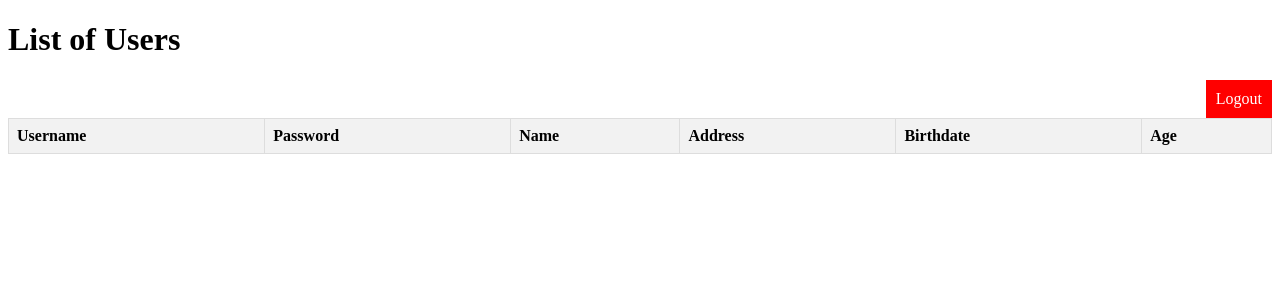
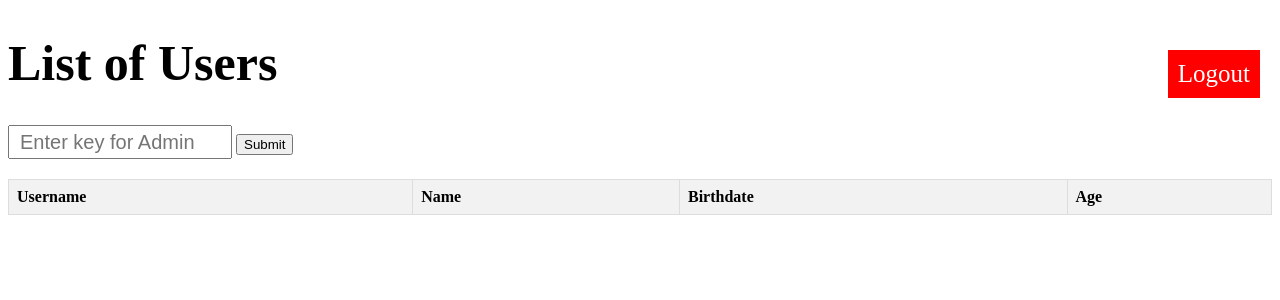
Before and after one commit to Lukh2010/Login_Page-Database, a Flask app: page /list-users in a window 1280 px wide. Shown: the top 300 px of the page. Run offline with Flask 3, Linux system fonts and the light colour scheme; the visitor is signed in with stand-in values (Sample User, id 1); lists and menus that the app fills with data are empty.

Commit message:
add a admin feature to see all information about users

```diff
--- a/database/main.py
+++ b/database/main.py
@@ -1,25 +1,24 @@
-from flask import Flask, redirect, render_template, request, session  # Import session
+from flask import Flask, redirect, render_template, request, session
 import json
 import os
-from datetime import datetime  # Import datetime for age calculation
+from datetime import datetime
 
 app = Flask(__name__)
-app.secret_key = '06387318de54018d05f792a76c9ef93fb1d712e13f51e19c'  # Session secret key
+app.secret_key = '06387318de54018d05f792a76c9ef93fb1d712e13f51e19c'
 
 # File to store user data
 USER_LOG_FILE = 'user_log.txt'
 
 # Function to log user data
-def log_user(username, password, name, address, birthdate):
-    # Validate birthdate format
+def log_user(username, password, name, address, birthdate, role='normal'):
     try:
-        datetime.strptime(birthdate, '%Y-%m-%d')  # Ensure the birthdate is in the correct format
+        datetime.strptime(birthdate, '%Y-%m-%d')
     except ValueError:
-        print(f"Invalid birthdate format: {birthdate}")  # Log invalid format
-        return  # Exit the function if the format is invalid
+        print(f"Invalid birthdate format: {birthdate}")
+        return
 
     with open(USER_LOG_FILE, 'a') as f:
-        f.write(f"{username},{password},{name},{address},{birthdate}\n")  # Log format: username,password,name,address,birthdate
+        f.write(f"{username},{password},{name},{address},{birthdate},{role}\n")
 
 # Function to load users from the log file
 def load_users():
@@ -28,92 +27,94 @@ def load_users():
         with open(USER_LOG_FILE, 'r') as f:
             for line in f:
                 parts = line.strip().split(',')
-                if len(parts) == 5:  # Ensure there are exactly five parts
-                    username, password, name, address, birthdate = parts
-                    # Validate birthdate format
+                if len(parts) == 6:
+                    username, password, name, address, birthdate, role = parts
                     try:
                         birthdate = datetime.strptime(birthdate, '%Y-%m-%d')
                         age = (datetime.now() - birthdate).days // 365
-                        users.append({'username': username, 'password': password, 'name': name, 'address': address, 'birthdate': birthdate.strftime('%Y-%m-%d'), 'age': age})
+                        users.append({'username': username, 'password': password, 'name': name, 'address': address, 'birthdate': birthdate.strftime('%Y-%m-%d'), 'age': age, 'role': role})
                     except ValueError:
-                        print(f"Invalid birthdate format: {birthdate}")  # Log invalid format
+                        print(f"Invalid birthdate format: {birthdate}")
                 else:
-                    print(f"Malformed line: {line.strip()}")  # Log malformed lines for debugging
+                    print(f"Malformed line: {line.strip()}")
     except FileNotFoundError:
-        pass  # If the file doesn't exist, return an empty list
+        pass
     return users
 
 @app.route('/')
 def home():
-    return redirect('/register')  # Redirect to the registration page
+    return redirect('/register')
 
 @app.route('/register', methods=['GET', 'POST'])
 def register():
-    """Render the registration page and handle registration logic."""
-    if 'logged_in' in session:  # Check if user is already logged in
-        return redirect('/list-users')  # Redirect to the list-users page if logged in
+    if 'logged_in' in session:
+        return redirect('/list-users')
 
     if request.method == 'POST':
-        username = request.form['username']   # Get the username and password from the form
-        password = request.form['password']  # Get the password
-        name = request.form['name']  # Get the name
-        address = request.form['address']  # Get the address
-        birthdate = request.form['birthdate']  # Get the birthdate
+        username = request.form['username']
+        password = request.form['password']
+        name = request.form['name']
+        address = request.form['address']
+        birthdate = request.form['birthdate']
 
-        # Validate birthdate
         try:
             birthdate_obj = datetime.strptime(birthdate, '%Y-%m-%d')
             if birthdate_obj > datetime.now():
-                return render_template('register.html', output="Birthdate cannot be in the future.")  # Show error message
+                return render_template('register.html', output="Birthdate cannot be in the future.")
         except ValueError:
-            return render_template('register.html', output="Invalid birthdate format.")  # Show error message
+            return render_template('register.html', output="Invalid birthdate format.")
 
-        users = load_users()  # Load existing users
-
-        # Check if user already exists
+        users = load_users()
         for user in users:
             if user['username'] == username:
-                return render_template('register.html', output="Username already exists.")  # Show error message
+                return render_template('register.html', output="Username already exists.")
 
-        log_user(username, password, name, address, birthdate)  # Log the new user
-        session['logged_in'] = True  # Set session variable to indicate user is logged in
-        return redirect('/list-users')  # Redirect to the list-users page
+        session['logged_in'] = True
+        return redirect('/list-users')
 
     return render_template('register.html')
+
 @app.route('/login', methods=['GET', 'POST'])
 def login():
-    """Render the login page and handle login logic."""
-    if 'logged_in' in session:  # Check if user is already logged in
-        return redirect('/list-users')  # Redirect to the list-users page if logged in
+    if 'logged_in' in session:
+        return redirect('/list-users')
 
     if request.method == 'POST':
         username = request.form['username']
         password = request.form['password']
 
-        users = load_users()  # Load existing users
-
-        # Check if the username and password match
+        users = load_users()
         for user in users:
             if user['username'] == username and user['password'] == password:
-                session['logged_in'] = True  # Set session variable to indicate user is logged in
-                return redirect('/list-users')  # Redirect to the list-users page
+                session['logged_in'] = True
+                session['role'] = user['role']
+                return redirect('/list-users')
 
-        return render_template('login.html', output="Invalid username or password.")  # Show error message
+        return render_template('login.html', output="Invalid username or password.")
 
     return render_template('login.html')
 
-@app.route('/list-users')
+@app.route('/list-users', methods=['GET', 'POST'])
 def list_users():
-    if 'logged_in' not in session:  # Check if user is logged in
-        return redirect('/register')  # Redirect to registration page if not logged in
-    users = load_users()  # Load users from the log file
-    return render_template('list_users.html', users=users)  # Pass users to the template
+    if 'logged_in' not in session:
+        return redirect('/register')
+
+    if request.method == 'POST':
+        key = request.form.get('key')
+        users = load_users()
+        if key == 'Vp2dykzmTD9/q8BzwItVAPZH1cCdWZnsOPDZDdbMHK8=':
+            return render_template('list_users.html', users=users, show_sensitive=True)
+        else:
+            return render_template('list_users.html', users=users, show_sensitive=False)
+
+    users = load_users()
+    return render_template('list_users.html', users=users, show_sensitive=False)
 
 @app.route('/logout')
 def logout():
-    """Log the user out and redirect to the login page."""
-    session.pop('logged_in', None)  # Remove the logged-in session variable
-    return redirect('/login')  # Redirect to the login page
+    session.pop('logged_in', None)
+    session.pop('role', None)
+    return redirect('/login')
 
 if __name__ == '__main__':
     app.run(host='0.0.0.0', port=5000, debug=True)
--- a/database/templates/list_users.html
+++ b/database/templates/list_users.html
@@ -5,6 +5,9 @@
     <meta name="viewport" content="width=device-width, initial-scale=1.0">
     <title>User List</title>
     <style>
+        h1 {
+            font-size: 50px;
+        }
         table {
             width: 100%;
             border-collapse: collapse;
@@ -20,28 +23,48 @@
         tr:hover {
             background-color: #f1f1f1;
         }
+        input[name="key"] {
+            width: 200px;
+            height: 10px;
+            font-size: 20px;
+            padding: 10px;
+        }
+        a[href="/logout"] {
+            font-size: 25px;
+            position: absolute;
+            top: 50px;
+            right: 20px;
+        }
     </style>
 </head>
 <body>
     <h1>List of Users</h1>
+    <form method="POST" style="margin-bottom: 20px;">
+        <input type="text" name="key" placeholder="Enter key for Admin" required>
+        <button type="submit">Submit</button>
+    </form>
     <a href="/logout" style="float: right; padding: 10px; background-color: red; color: white; text-decoration: none;">Logout</a>
     <table>
         <tr>
             <th>Username</th>
-            <th>Password</th>
             <th>Name</th>
-            <th>Address</th>
             <th>Birthdate</th>
             <th>Age</th>
+            {% if show_sensitive %}
+                <th>Password</th>
+                <th>Address</th>
+            {% endif %}
         </tr>
         {% for user in users %}
         <tr>
             <td>{{ user.username }}</td>
-            <td>{{ user.password }}</td>
             <td>{{ user.name }}</td>
-            <td>{{ user.address }}</td>
             <td>{{ user.birthdate }}</td>
             <td>{{ user.age }}</td>
+            {% if show_sensitive %}
+                <td>{{ user.password }}</td>
+                <td>{{ user.address }}</td>
+            {% endif %}
         </tr>
         {% endfor %}
     </table>
--- a/database/templates/register.html
+++ b/database/templates/register.html
@@ -26,7 +26,7 @@
 </head>
 <body>
     <h1>Register</h1>
-    <form action="/register" method="POST">  <!-- Updated action to /register -->
+    <form action="/register" method="POST">
         <label for="username">Username:</label>
         <input type="text" id="username" name="username" required><br>
 
@@ -44,7 +44,7 @@
 
         <input type="submit" value="Register">
     </form>
-    <a href="/login"><button type="button">Login</button></a> <!-- Added login button -->
+    <a href="/login"><button type="button">Login</button></a>
     {% if output %}
         <p>{{ output }}</p>
     {% endif %}
```
Also changed, not shown: database/templates/login.html (line endings or trailing spaces).
